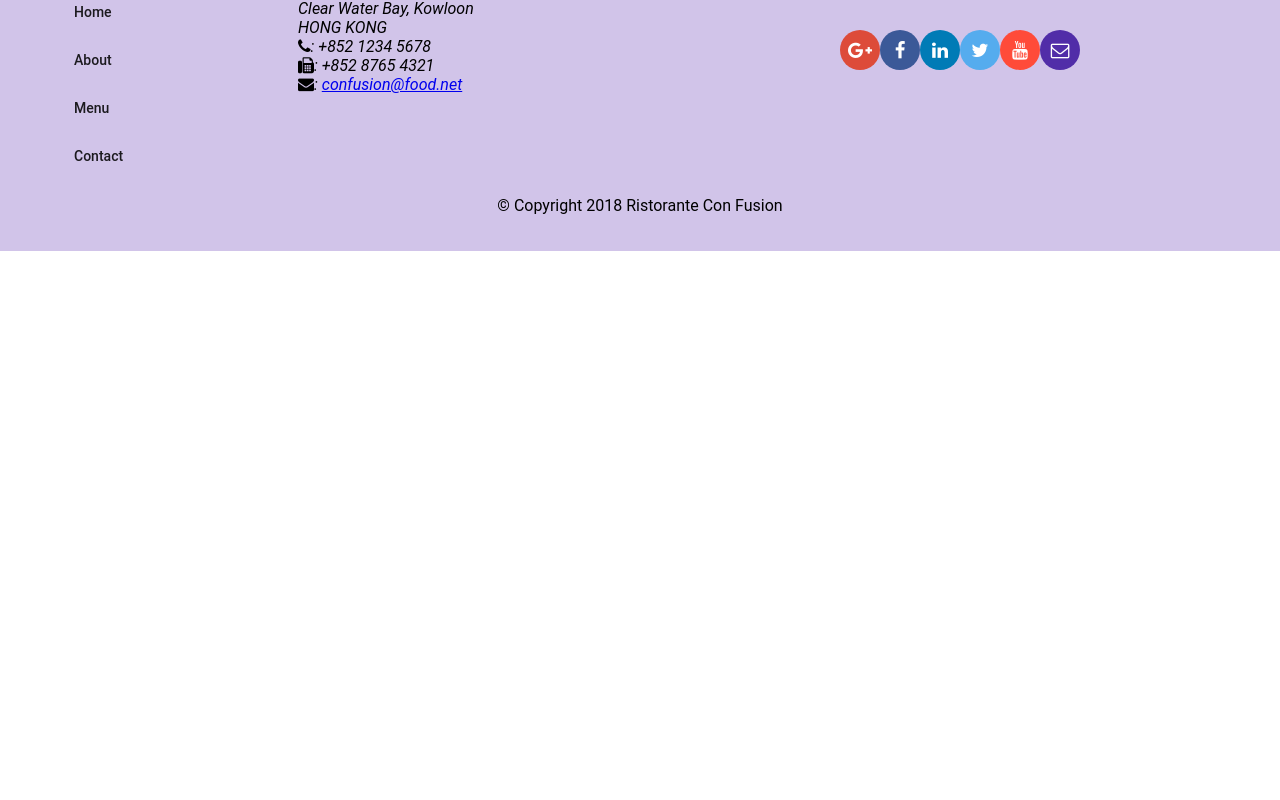
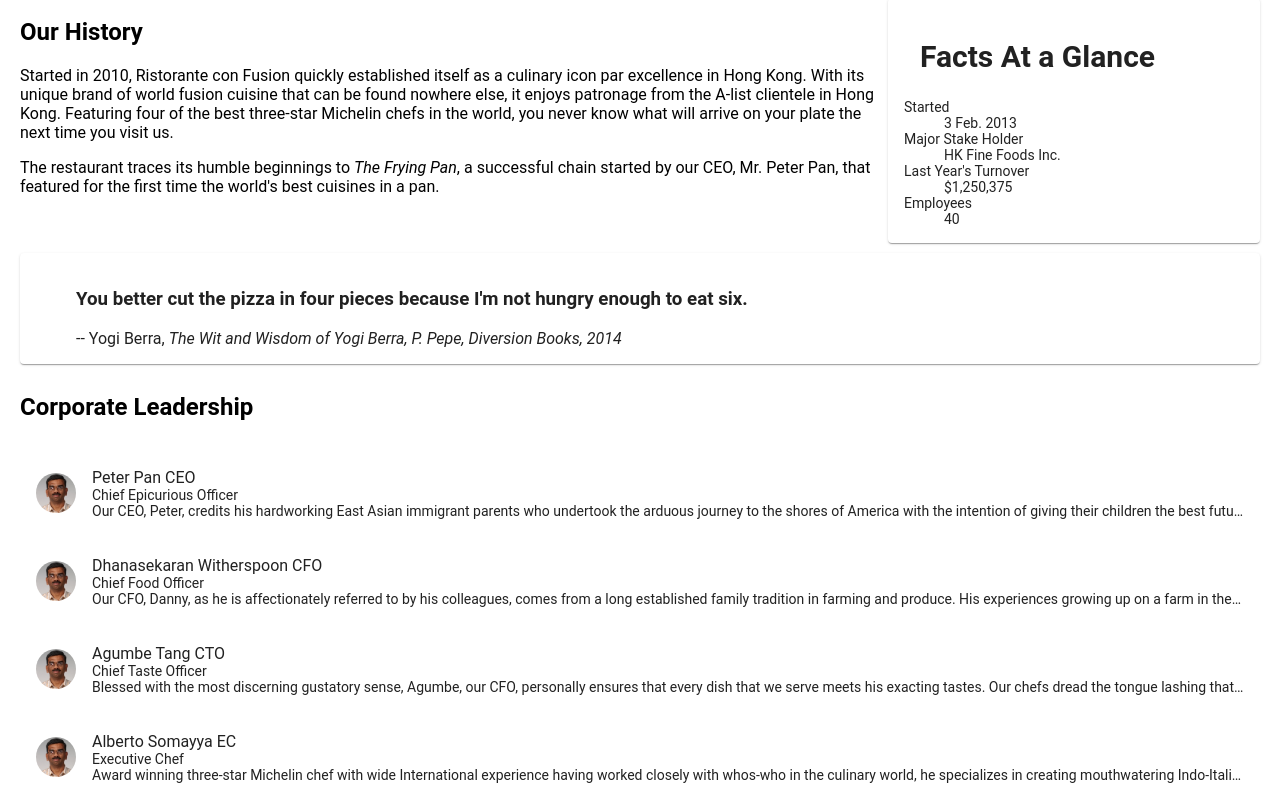
Before and after one commit to moelahmady/conFusion, an Angular app: page /about in a window 1280 px wide. Before the commit this address led to /. Shown: the part 440-1240 px from the top of the page. Before the commit the page ends 800 px from the top, so only its background shows below. Built offline with nearby package versions, Linux system fonts and the light colour scheme.

Commit message:
Assignment 2

```diff
--- a/src/app/about/about.component.html
+++ b/src/app/about/about.component.html
@@ -1,3 +1,70 @@
-<p>
-  about works!
-</p>
+<div class="container"
+  fxLayout="column"
+  fxLayoutGap="10px">
+
+  <div fxFlex>
+    <div>
+        <h3>About Us</h3>
+        <hr>
+    </div>
+  </div>
+
+  <div fxFlex>
+    <div fxLayout="column" fxLayout.gt-sm="row">
+      <div fxFlex="70">
+        <h2>Our History</h2>
+        <p>Started in 2010, Ristorante con Fusion quickly established itself as a culinary icon par excellence in Hong Kong. With its unique brand of world fusion cuisine that can be found nowhere else, it enjoys patronage from the A-list clientele in Hong Kong.  Featuring four of the best three-star Michelin chefs in the world, you never know what will arrive on your plate the next time you visit us.</p>
+        <p>The restaurant traces its humble beginnings to <em>The Frying Pan</em>, a successful chain started by our CEO, Mr. Peter Pan, that featured for the first time the world's best cuisines in a pan.</p>
+      </div>
+      <div fxFlex="30">
+        <mat-card>
+          <mat-card-header>
+            <mat-card-title>
+            <h2>Facts At a Glance</h2>
+            </mat-card-title>
+          </mat-card-header>
+          <mat-card-content>
+            <dl>
+              <dt>Started</dt>
+              <dd>3 Feb. 2013</dd>
+              <dt>Major Stake Holder</dt>
+              <dd>HK Fine Foods Inc.</dd>
+              <dt>Last Year's Turnover</dt>
+              <dd>$1,250,375</dd>
+              <dt>Employees</dt>
+              <dd>40</dd>
+            </dl>
+          </mat-card-content>
+        </mat-card>
+      </div>
+    </div>
+  </div>
+
+  <div fxFlex>
+    <mat-card>
+      <blockquote>
+        <h3>You better cut the pizza in four pieces because
+            I'm not hungry enough to eat six.</h3>
+        <footer>-- Yogi Berra,
+          <cite>The Wit and Wisdom of Yogi Berra,
+            P. Pepe, Diversion Books, 2014</cite>
+        </footer>
+      </blockquote>
+    </mat-card>
+  </div>
+
+
+  <div fxFlex>
+    <h2>Corporate Leadership</h2>
+    <mat-list>
+        <mat-list-item *ngFor="let leader of leaders">
+          <img matListAvatar src={{leader.image}} alt={{leader.name}}>
+          <h4 matLine> {{leader.name}} {{leader.abbr}} </h4>
+          <p matLine>{{leader.designation}}</p>
+          <p matLine>
+            <span> {{leader.description}} </span>
+          </p>
+        </mat-list-item>
+      </mat-list>
+  </div>
+</div>
--- a/src/app/about/about.component.ts
+++ b/src/app/about/about.component.ts
@@ -1,4 +1,7 @@
 import { Component, OnInit } from '@angular/core';
+import {Leader} from '../shared/leader';
+import {LeaderService} from '../services/leader.service';
+
 
 @Component({
   selector: 'app-about',
@@ -7,9 +10,11 @@
 })
 export class AboutComponent implements OnInit {
 
-  constructor() { }
+  leaders: Leader[];
+  constructor(private leaderService: LeaderService) { }
 
   ngOnInit() {
+    this.leaders = this.leaderService.getLeaders();
   }
 
 }
--- a/src/app/app-routing/routes.ts
+++ b/src/app/app-routing/routes.ts
@@ -9,6 +9,7 @@
 export const routes : Routes = [
     {path:'home', component: HomeComponent},
     {path:'menu', component: MenuComponent},
+    {path:'about', component: AboutComponent},
     {path: 'dishdetail/:id', component: DishdetailComponent},
     {path:'contact', component: ContactComponent},
     {path: '', redirectTo: '/home',pathMatch: 'full'}
--- a/src/app/app.module.ts
+++ b/src/app/app.module.ts
@@ -22,6 +22,7 @@
 
 import {DishService} from './services/dish.service';
 import {PromotionService} from './services/promotion.service';
+import {LeaderService} from './services/leader.service';
 
 import {AppRoutingModule} from './app-routing/app-routing.module';
 
@@ -47,7 +48,7 @@
     MatButtonModule,
     AppRoutingModule
   ],
-  providers: [DishService,PromotionService],
+  providers: [DishService,PromotionService,LeaderService],
   bootstrap: [AppComponent]
 })
 export class AppModule { }
--- a/src/app/home/home.component.html
+++ b/src/app/home/home.component.html
@@ -33,4 +33,18 @@
   </mat-card-content>
 </mat-card>
 
+<mat-card *ngIf="leader" fxFlex>
+    <mat-card-header>
+      <div mat-card-avatar></div>
+      <mat-card-title>
+        <h3>{{leader.name | uppercase}}</h3>
+      </mat-card-title>
+    </mat-card-header>
+    <img mat-card-image src={{leader.image}} alt={{leader.name}}>
+    <mat-card-content>
+      <p>{{leader.designation}}</p>
+      <p>{{leader.description}}</p>
+    </mat-card-content>
+  </mat-card>
+
 </div>
--- a/src/app/home/home.component.ts
+++ b/src/app/home/home.component.ts
@@ -3,6 +3,8 @@
 import { DishService } from '../services/dish.service';
 import { Promotion } from '../shared/promotion';
 import { PromotionService } from '../services/promotion.service';
+import {Leader} from '../shared/leader';
+import {LeaderService} from '../services/leader.service';
 
 @Component({
   selector: 'app-home',
@@ -13,13 +15,15 @@
 
   dish: Dish;
   promotion: Promotion;
+  leader: Leader;
 
   constructor(private dishservice: DishService,
-    private promotionservice: PromotionService) { }
+    private promotionservice: PromotionService,
+    private leaderService: LeaderService) { }
 
   ngOnInit() {
     this.dish = this.dishservice.getFeaturedDish();
     this.promotion = this.promotionservice.getFeaturedPromotion();
+    this.leader = this.leaderService.getFeaturedLeader();
   }
-
 }
--- a/src/app/menu/menu.component.ts
+++ b/src/app/menu/menu.component.ts
@@ -11,8 +11,6 @@
 export class MenuComponent implements OnInit {
 
   dishes: Dish[];
-  selectedDish: Dish;
-
 
    constructor(private dishService:DishService) {
 
@@ -22,9 +20,5 @@
      this.dishes = this.dishService.getDishes();
    }
 
-   onSelect (dish: Dish){
-
-     this.selectedDish = dish;
-   }
 
 }
--- /dev/null
+++ b/src/app/services/leader.service.ts
@@ -0,0 +1,23 @@
+import { Injectable } from '@angular/core';
+import {LEADERS} from '../shared/leaders';
+import {Leader} from '../shared/leader';
+
+@Injectable({
+  providedIn: 'root'
+})
+
+export class LeaderService {
+  getLeaders(): Leader[]{
+    return LEADERS;
+  }
+
+  getLeader(id: string) : Leader{
+    return LEADERS.filter((leader) => (leader.id == id))[0];
+  }
+
+  getFeaturedLeader(): Leader {
+    return LEADERS.filter((promotion) => promotion.featured)[0];
+  }
+
+  constructor() { }
+}
--- /dev/null
+++ b/src/app/shared/leader.ts
@@ -0,0 +1,9 @@
+export class Leader{
+    id: string;
+    name: string;
+    image: string;
+    designation: string;
+    abbr: string;
+    featured: boolean;
+    description: string;
+}
--- /dev/null
+++ b/src/app/shared/leaders.ts
@@ -0,0 +1,44 @@
+import { Leader } from './leader';
+
+export const LEADERS: Leader[] = [
+    {
+        id: '0',
+        name: 'Peter Pan',
+        image: '/assets/images/alberto.png',
+        designation: 'Chief Epicurious Officer',
+        abbr: 'CEO',
+        featured: false,
+        // tslint:disable-next-line:max-line-length
+        description: 'Our CEO, Peter, credits his hardworking East Asian immigrant parents who undertook the arduous journey to the shores of America with the intention of giving their children the best future. His mother\'s wizardy in the kitchen whipping up the tastiest dishes with whatever is available inexpensively at the supermarket, was his first inspiration to create the fusion cuisines for which The Frying Pan became well known. He brings his zeal for fusion cuisines to this restaurant, pioneering cross-cultural culinary connections.'
+      },
+      {
+        id: '1',
+        name: 'Dhanasekaran Witherspoon',
+        image: '/assets/images/alberto.png',
+        designation: 'Chief Food Officer',
+        abbr: 'CFO',
+        featured: false,
+        // tslint:disable-next-line:max-line-length
+        description: 'Our CFO, Danny, as he is affectionately referred to by his colleagues, comes from a long established family tradition in farming and produce. His experiences growing up on a farm in the Australian outback gave him great appreciation for varieties of food sources. As he puts it in his own words, Everything that runs, wins, and everything that stays, pays!'
+      },
+      {
+        id: '2',
+        name: 'Agumbe Tang',
+        image: '/assets/images/alberto.png',
+        designation: 'Chief Taste Officer',
+        abbr: 'CTO',
+        featured: false,
+        // tslint:disable-next-line:max-line-length
+        description: 'Blessed with the most discerning gustatory sense, Agumbe, our CFO, personally ensures that every dish that we serve meets his exacting tastes. Our chefs dread the tongue lashing that ensues if their dish does not meet his exacting standards. He lives by his motto, You click only if you survive my lick.'
+      },
+      {
+        id: '3',
+        name: 'Alberto Somayya',
+        image: '/assets/images/alberto.png',
+        designation: 'Executive Chef',
+        abbr: 'EC',
+        featured: true,
+        // tslint:disable-next-line:max-line-length
+        description: 'Award winning three-star Michelin chef with wide International experience having worked closely with whos-who in the culinary world, he specializes in creating mouthwatering Indo-Italian fusion experiences. He says, Put together the cuisines from the two craziest cultures, and you get a winning hit! Amma Mia!'
+      }
+  ];
```
Also changed, not shown: 1 other file (tests, documents, lock files or other folders).
